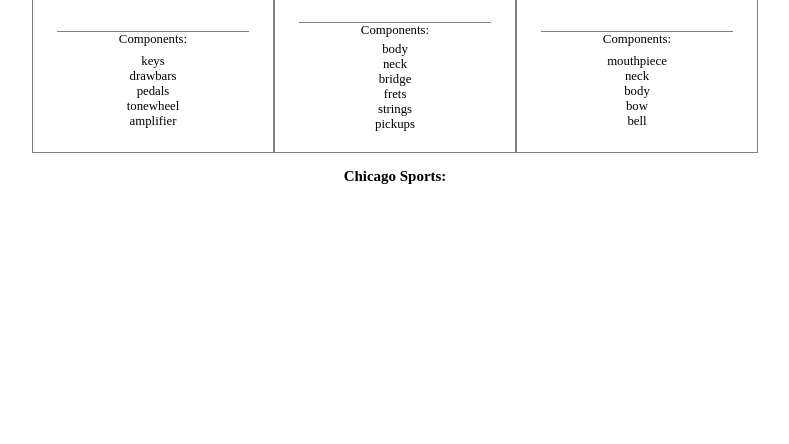
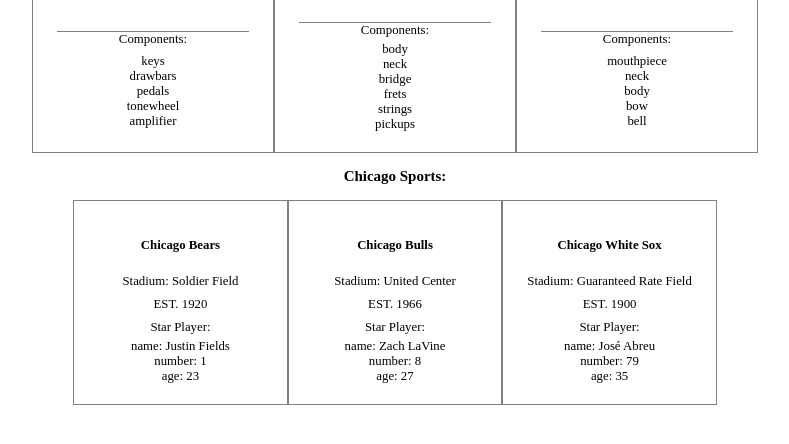
Before and after one commit to ryanjeffrey/display-a-list, a website with bundled scripts: page index.html in a window 1280 px wide. Shown: the part 322-766 px from the top of the page, without its empty margins (245-1034 px from the left). Built offline with nearby package versions, Linux system fonts and the light colour scheme.

Commit message:
Create function to render chicago sports data, import it and call it

```diff
--- a/app.js
+++ b/app.js
@@ -1,6 +1,8 @@
 // import functions and grab DOM elements
 import { instruments } from './instruments-data.js';
+import { chicagoSports } from './chicago-sports-data.js';
 import { renderInstrument } from './render-instruments.js';
+import { renderChicagoSport } from './render-chicago-sports.js';
 
 const instrumentsSection = document.getElementById('instruments-section');
 
@@ -8,3 +10,10 @@
     const instrumentEl = renderInstrument(instrument);
     instrumentsSection.append(instrumentEl);
 }
+
+const chicagoSportsSection = document.getElementById('sports-section');
+
+for (let sport of chicagoSports) {
+    const sportEl = renderChicagoSport(sport);
+    chicagoSportsSection.append(sportEl);
+}
--- /dev/null
+++ b/render-chicago-sports.js
@@ -0,0 +1,41 @@
+export function renderChicagoSport(sport) {
+    const chicagoSportEl = document.createElement('div');
+    const teamEl = document.createElement('h4');
+    const stadiumEl = document.createElement('p');
+    const yearEstablishedEl = document.createElement('p');
+    const starPlayerTitleEl = document.createElement('p');
+    const starPlayerEl = document.createElement('ul');
+
+    teamEl.textContent = `Chicago ${sport.team}`;
+    stadiumEl.textContent = `Stadium: ${sport.stadium}`;
+    yearEstablishedEl.textContent = `EST. ${sport.yearEstablished}`;
+    starPlayerTitleEl.textContent = `Star Player:`;
+
+    const isObject = (val) => {
+        if (val === null) {
+            return false;
+        }
+
+        return typeof val === 'object';
+    };
+
+    const nestedObject = (obj) => {
+        for (const key in obj) {
+            if (isObject(obj[key])) {
+                for (const innerKey in obj[key]) {
+                    console.log(`${innerKey} => ${obj[key][innerKey]}`);
+                }
+            } else {
+                const objEl = document.createElement('li');
+                objEl.textContent = `${key}: ${obj[key]}`;
+                starPlayerEl.append(objEl);
+            }
+        }
+    };
+    nestedObject(sport.starPlayer);
+
+    chicagoSportEl.append(teamEl, stadiumEl, yearEstablishedEl, starPlayerTitleEl, starPlayerEl);
+    chicagoSportEl.classList.add('sport-item');
+
+    return chicagoSportEl;
+}
--- a/styles/style.css
+++ b/styles/style.css
@@ -70,16 +70,16 @@
    margin: 4px;
 }
 
-#instruments-section {
+#instruments-section, #sports-section {
     display: grid;
     grid-template-columns: 1fr 1fr 1fr;
 }
 
-#instruments-section h3 {
+h3 {
     grid-column: 2;
 }
 
-.instrument-item {
+.instrument-item, .sport-item {
     display: grid;
     grid-area: 2;
     text-align: center;
```
Also changed, not shown: render-two.js (deleted).
